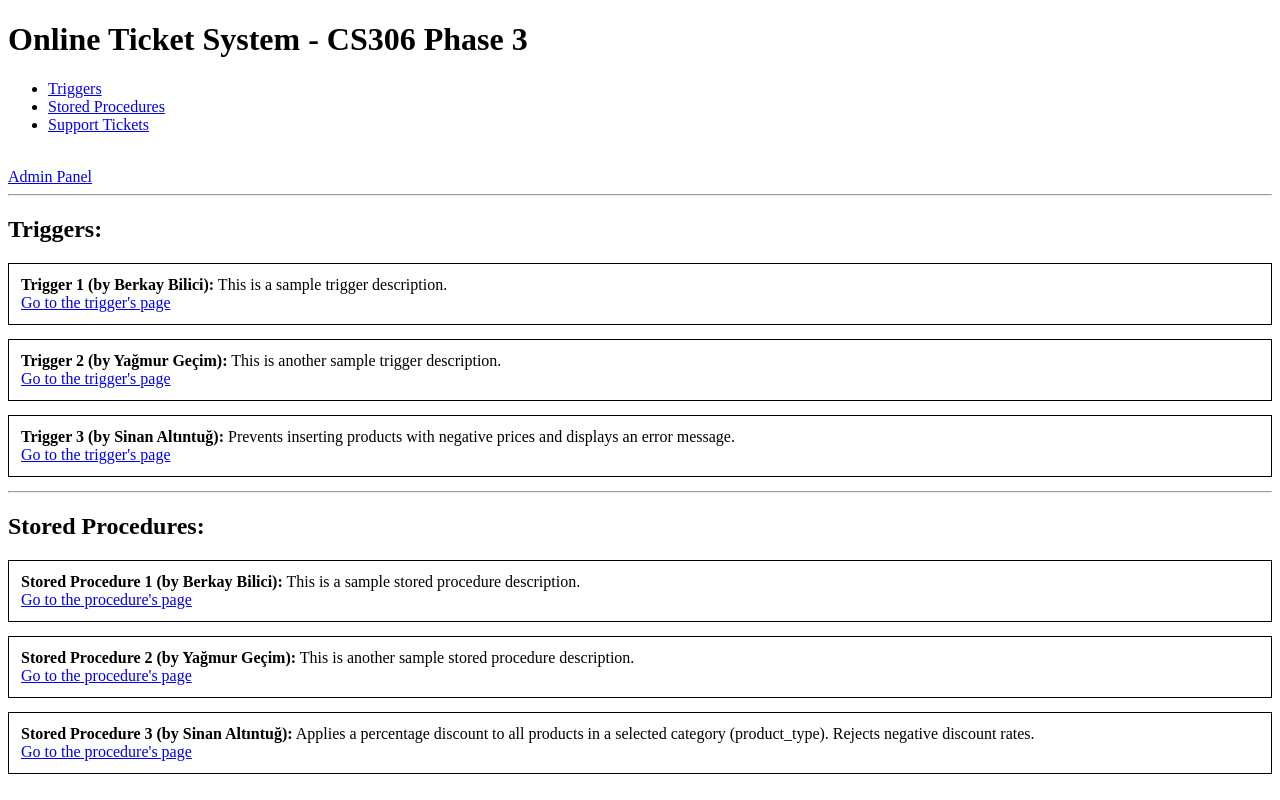
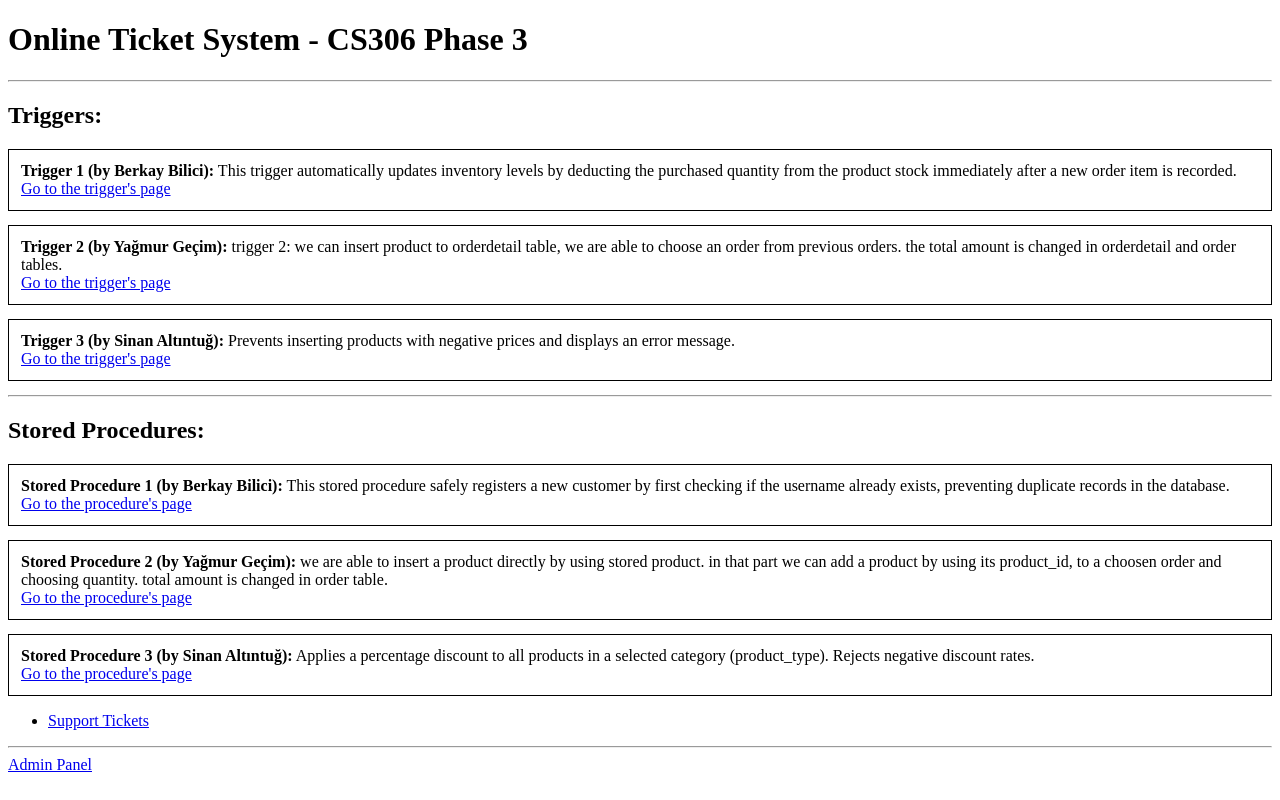
Before and after one commit to yagmurgcm/OnlineTicketSystem, a PHP site: page /user/index.php in a window 1280 px wide. Run offline with PHP 8.4, Linux system fonts and the light colour scheme.

Commit message:
Update user index with correct trigger and procedure links

```diff
--- a/user/index.php
+++ b/user/index.php
@@ -11,27 +11,18 @@ session_start();
 
 <h1>Online Ticket System - CS306 Phase 3</h1>
 
-<ul>
-  <li><a href="triggers/">Triggers</a></li>
-  <li><a href="procedures/">Stored Procedures</a></li>
-  <li><a href="tickets/tickets.php">Support Tickets</a></li>
-</ul>
-
-<br>
-<a href="../admin/index.php">Admin Panel</a>
-
 <hr>
 
 <h2 id="triggers">Triggers:</h2>
 
 <div style="border:1px solid #000; padding:12px; margin-bottom:14px;">
-  <b>Trigger 1 (by Berkay Bilici):</b> This is a sample trigger description.<br>
-  <a href="triggers/trigger1.php">Go to the trigger's page</a>
+  <b>Trigger 1 (by Berkay Bilici):</b> This trigger automatically updates inventory levels by deducting the purchased quantity from the product stock immediately after a new order item is recorded.<br>
+  <a href="triggers/after_orderdetail_insert_stock.php">Go to the trigger's page</a>
 </div>
 
 <div style="border:1px solid #000; padding:12px; margin-bottom:14px;">
-  <b>Trigger 2 (by Yağmur Geçim):</b> This is another sample trigger description.<br>
-  <a href="triggers/trigger2.php">Go to the trigger's page</a>
+  <b>Trigger 2 (by Yağmur Geçim):</b> trigger 2: we can insert product to orderdetail table, we are able to choose an order from previous orders. the total amount is changed in orderdetail and order tables.<br>
+  <a href="triggers/after_orderdetail_update_total.php">Go to the trigger's page</a>
 </div>
 
 <div style="border:1px solid #000; padding:12px; margin-bottom:14px;">
@@ -44,13 +35,13 @@ session_start();
 <h2 id="procedures">Stored Procedures:</h2>
 
 <div style="border:1px solid #000; padding:12px; margin-bottom:14px;">
-  <b>Stored Procedure 1 (by Berkay Bilici):</b> This is a sample stored procedure description.<br>
-  <a href="procedures/procedure1.php">Go to the procedure's page</a>
+  <b>Stored Procedure 1 (by Berkay Bilici):</b> This stored procedure safely registers a new customer by first checking if the username already exists, preventing duplicate records in the database.<br>
+  <a href="procedures/sp_add_customer_safe.php">Go to the procedure's page</a>
 </div>
 
 <div style="border:1px solid #000; padding:12px; margin-bottom:14px;">
-  <b>Stored Procedure 2 (by Yağmur Geçim):</b> This is another sample stored procedure description.<br>
-  <a href="procedures/procedure2.php">Go to the procedure's page</a>
+  <b>Stored Procedure 2 (by Yağmur Geçim):</b>  we are able to insert a product directly by using stored product. in that part we can add a product by using its product_id, to a choosen order and choosing quantity. total amount is changed in order table.<br>
+  <a href="procedures/sp_add_order_item.php">Go to the procedure's page</a>
 </div>
 
 <div style="border:1px solid #000; padding:12px; margin-bottom:14px;">
@@ -58,5 +49,13 @@ session_start();
   <a href="procedures/sp_apply_discount_by_category.php">Go to the procedure's page</a>
 </div>
 
+<ul>
+  <li><a href="tickets/tickets.php">Support Tickets</a></li>
+</ul>
+
+<hr>
+
+<a href="../admin/index.php">Admin Panel</a>
+
 </body>
 </html>
```
